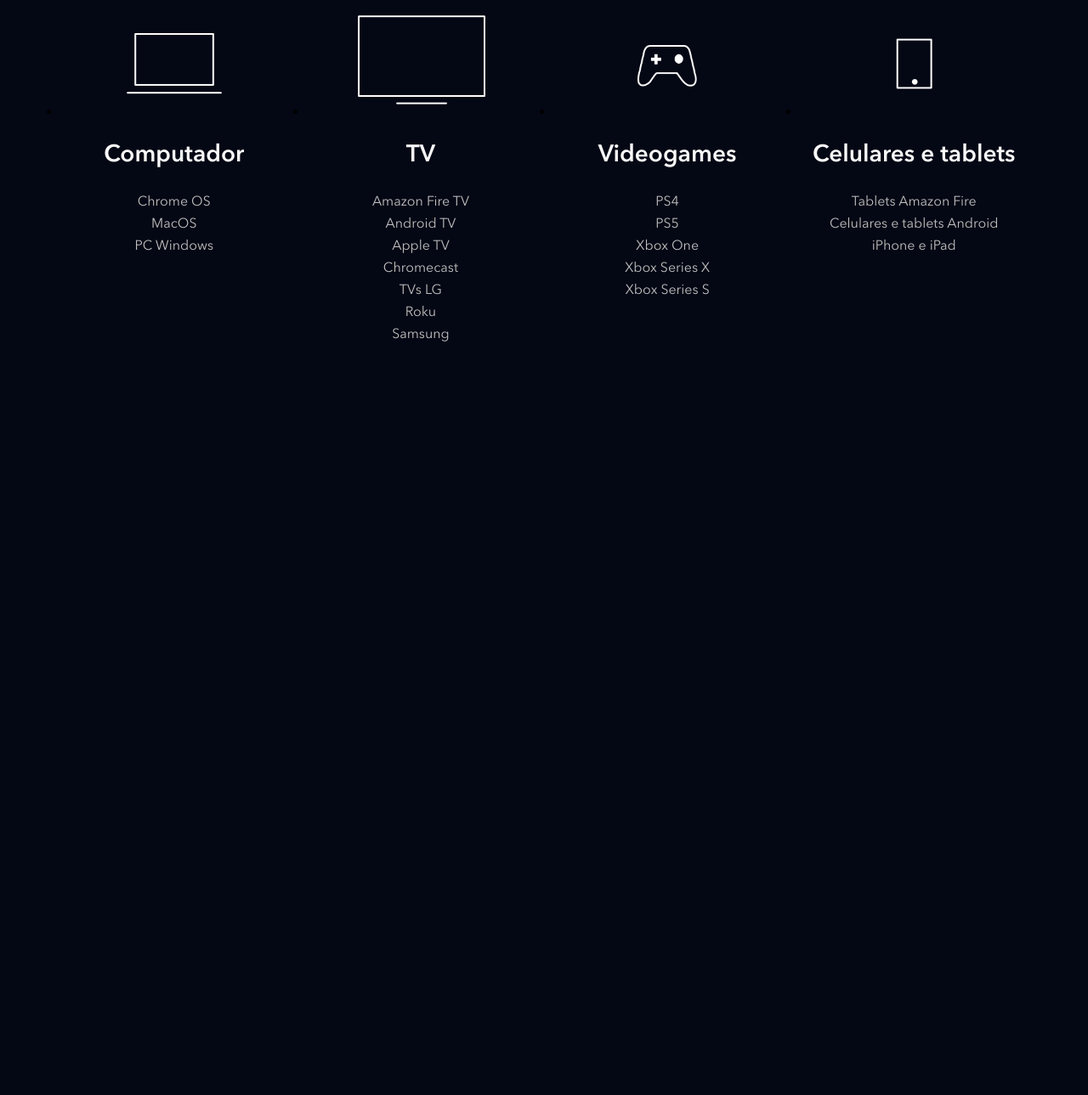
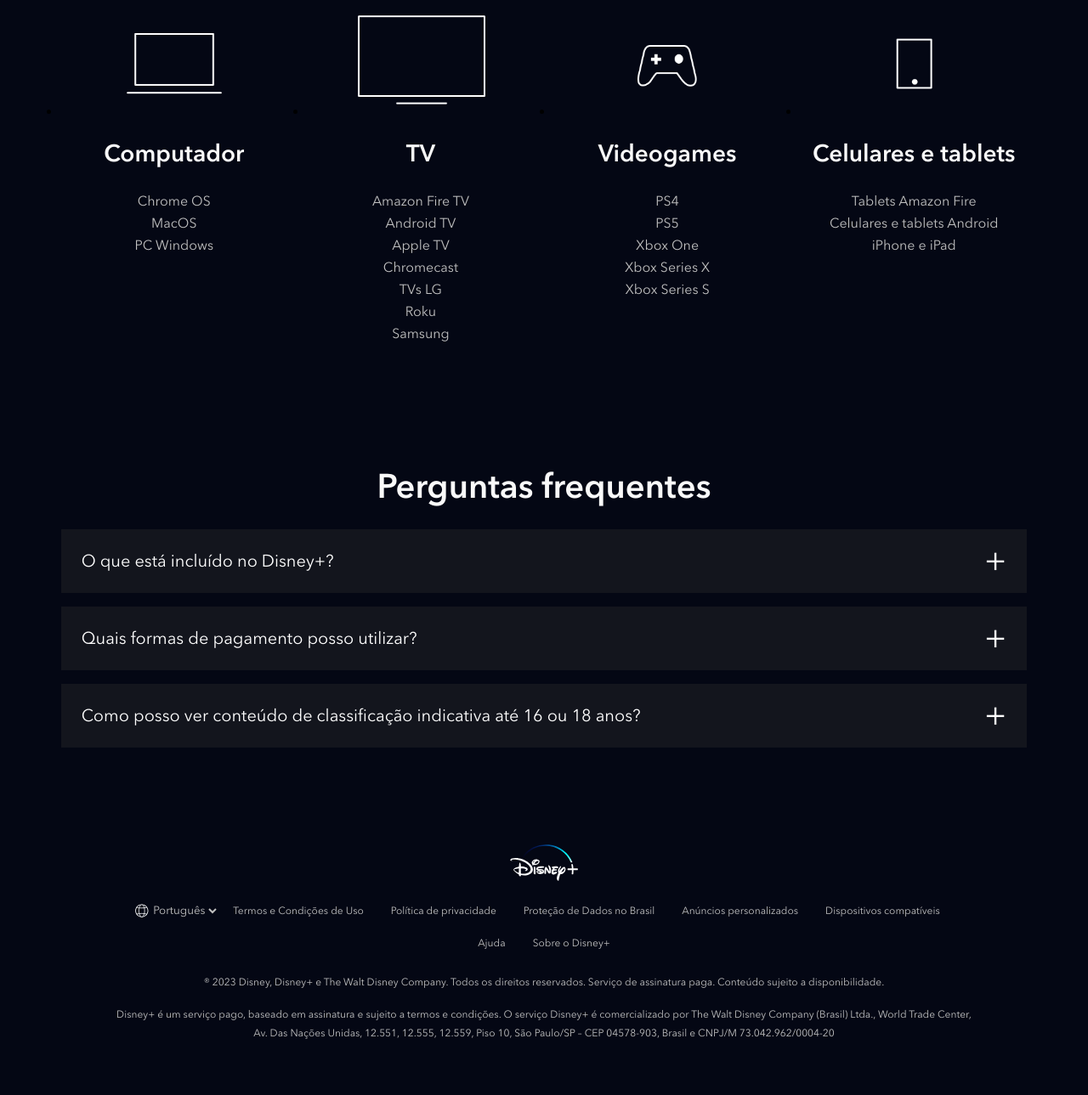
Before and after one commit to pedrosttt/clone_disneyplus, a website: page index.html in a window 1280 px wide. Shown: the part 3913-5202 px from the top of the page at 85% size. Before the commit the page ends 4390 px from the top, so only its background shows below. Drawn offline with nearby package versions, Linux system fonts and the light colour scheme; files that its build step writes are made by us from their sources; files whose address does not match are found by name.

Commit message:
adicionado section de FAQ e o Footer

```diff
--- a/index.html
+++ b/index.html
@@ -218,6 +218,82 @@
             </li>
         </ul>
     </section>
+    <section class="faq">
+        <h2 class="title">Perguntas frequentes</h2>
+        <ul class="faq__questions">
+            <li class="faq__questions__item">
+                <div class="faq__questions__item__question" data-faq-question>
+                    O que está incluído no Disney+?
+                </div>
+                <div class="faq__questions__item__answer text--big">
+                    Ainda não sabemos.
+                </div>
+            </li>
+            <li class="faq__questions__item">
+                <div class="faq__questions__item__question" data-faq-question>
+                    Quais formas de pagamento posso utilizar?
+                </div>
+                <div class="faq__questions__item__answer text--big">
+                    Florins ou Coroas Nilfgaardianas.
+                </div>
+            </li>
+            <li class="faq__questions__item">
+                <div class="faq__questions__item__question" data-faq-question>
+                    Como posso ver conteúdo de classificação indicativa até 16 ou 18 anos?
+                </div>
+                <div class="faq__questions__item__answer text--big">
+                    Tenha mais que 16 ou 18 anos.
+                </div>
+            </li>
+        </ul>
+    </section>
+
+    <footer class="footer">
+        <div class="footer__container">
+            <img class="footer__logo" src="./dist/images/disneyplus.svg" alt="Disney+">
+            <ul class="footer__links">
+                <li class="footer__links__item">
+                    <div class="language-selector">
+                        <img src="./dist/images/icones/globe.svg" alt="Globo do mundo">
+                        <select>
+                            <option>English</option>
+                            <option selected>Português</option>
+                        </select>
+                    </div>
+                </li>
+                <li class="footer__links__item">
+                    <a class="text--small" href="#">Termos e Condições de Uso</a>
+                </li>
+                <li class="footer__links__item">
+                    <a class="text--small" href="#">Política de privacidade</a>
+                </li>
+                <li class="footer__links__item">
+                    <a class="text--small" href="#">Proteção de Dados no Brasil</a>
+                </li>
+                <li class="footer__links__item">
+                    <a class="text--small" href="#">Anúncios personalizados</a>
+                </li>
+                <li class="footer__links__item">
+                    <a class="text--small" href="#">Dispositivos compatíveis</a>
+                </li>
+                <li class="footer__links__item">
+                    <a class="text--small" href="#">Ajuda</a>
+                </li>
+                <li class="footer__links__item">
+                    <a class="text--small" href="#">Sobre o Disney+</a>
+                </li>
+            </ul>
+            <p class="text--small">
+                ® 2023 Disney, Disney+ e The Walt Disney Company. Todos os direitos reservados. Serviço de assinatura
+                paga. Conteúdo sujeito a disponibilidade.
+            </p>
+            <p class="text--small">
+                Disney+ é um serviço pago, baseado em assinatura e sujeito a termos e condições. O serviço Disney+ é
+                comercializado por The Walt Disney Company (Brasil) Ltda., World Trade Center, Av. Das Nações Unidas,
+                12.551, 12.555, 12.559, Piso 10, São Paulo/SP – CEP 04578-903, Brasil e CNPJ/M 73.042.962/0004-20
+            </p>
+        </div>
+    </footer>
 
     <script src="./src/main.js"></script>
 </body>
--- a/src/main.js
+++ b/src/main.js
@@ -1,5 +1,6 @@
 document.addEventListener('DOMContentLoaded', function() {
     const buttons = document.querySelectorAll('[data-tab-button]');
+    const questions = document.querySelectorAll('[data-faq-question]');
 
     for (let i = 0; i < buttons.length; i++) {
         buttons[i].addEventListener('click', function(botao) {
@@ -11,7 +12,19 @@
             botao.target.classList.add('shows__tabs__button--is--active')
         })
     }
+
+    for (let i = 0; i < questions.length; i++) {
+        questions[i].addEventListener('click', abreOuFechaResposta);
+    }
 })
+
+function abreOuFechaResposta(evento) {
+    const classe = 'faq__questions__item--is--open';
+    const elementoPai = evento.target.parentNode;
+
+    elementoPai.classList.toggle(classe);
+}
+
 
 function removeBotaoAtivo() {
     const buttons = document.querySelectorAll('[data-tab-button]');
--- /dev/null
+++ b/src/styles/_faq.scss
@@ -0,0 +1,56 @@
+.faq {
+    padding: 5.6vw;
+
+    h2 {
+        text-align: center;
+        margin-bottom: 24px;
+    }
+
+    &__questions {
+        list-style-type: none;
+
+        &__item {
+            background-color: #13151d;
+            margin-bottom: 16px;
+
+            &__question {
+                color: #fff;
+                font-size: 20px;
+                padding: 24px;
+                display: block;
+                cursor: pointer;
+                position: relative;
+
+                &::after {
+                    content: '+';
+                    position: absolute;
+                    top: 0;
+                    right: 24px;
+                    height: 100%;
+                    display: flex;
+                    align-items: center;
+                    font-size: 40px;
+                }
+            }
+
+            &__answer {
+                height: 0;
+                overflow: hidden;
+                padding: 0 24px;
+                transition: height, .5s ease;
+            }
+
+            &--is--open {
+                .faq__questions__item__question::after {
+                    content: '-';
+                }
+
+                .faq__questions__item__answer {
+                    height: auto;
+                    padding-bottom: 24px;
+                    transition: height, .5s ease;
+                }
+            }
+        }
+    }
+}
--- /dev/null
+++ b/src/styles/_footer.scss
@@ -0,0 +1,69 @@
+@use 'variaveis';
+
+.footer {
+    padding: 26px 8px;
+
+    &__container {
+        max-width: 1024px;
+        width: 100%;
+        margin: 0 auto;
+        text-align: center;
+        padding-bottom: 20px;
+    }
+
+    &__logo {
+        width: 80px;
+        margin: 0 auto 10px;
+    }
+
+    &__links {
+        margin-bottom: 16px;
+        display: flex;
+        align-items: center ;
+        flex-wrap: wrap;
+        justify-content: center;
+
+        &__item {
+            display: inline-block;
+
+            a {
+                text-decoration: none;
+                padding: 8px 16px;
+                display: block;
+
+                &:hover {
+                    color: variaveis.$corTextoSecundario;
+                }
+            }
+        }
+    }
+
+    p {
+        margin-bottom: 16px;
+    }
+}
+
+.language-selector {
+    display: flex;
+    align-items: center;
+
+    img {
+        height: 18px;
+        width: 18px;
+    }
+
+    select {
+        background-color: transparent;
+        border: none;
+        color: variaveis.$corTextoPrincipal;
+        height: 32px;
+
+        &:hover {
+            color: variaveis.$corTextoSecundario;
+        }
+
+        option {
+            color: variaveis.$corDeFundo;
+        }
+    }
+}
--- a/src/styles/main.scss
+++ b/src/styles/main.scss
@@ -4,6 +4,8 @@
 @use 'plans';
 @use 'watch-anywhere';
 @use 'available-devices';
+@use 'faq';
+@use 'footer';
 
 @font-face {
     font-family: Avenir;
```
